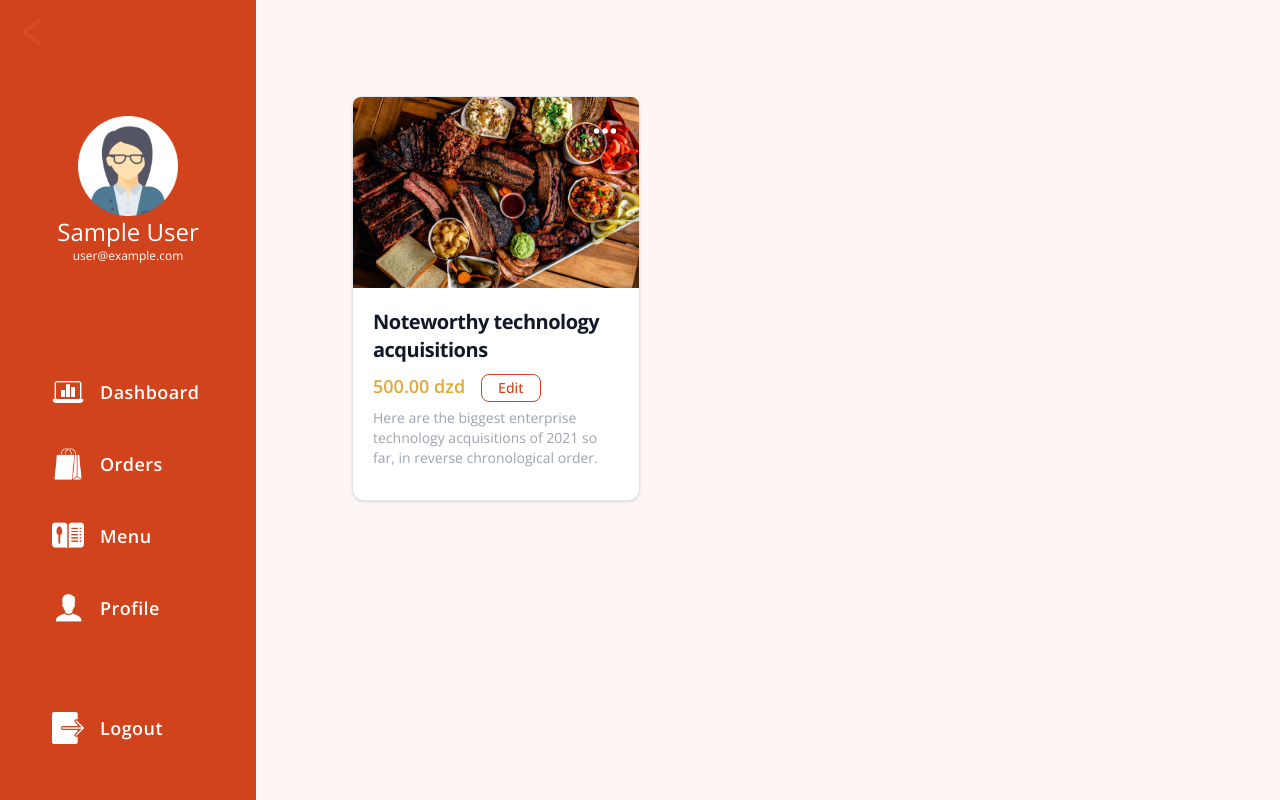
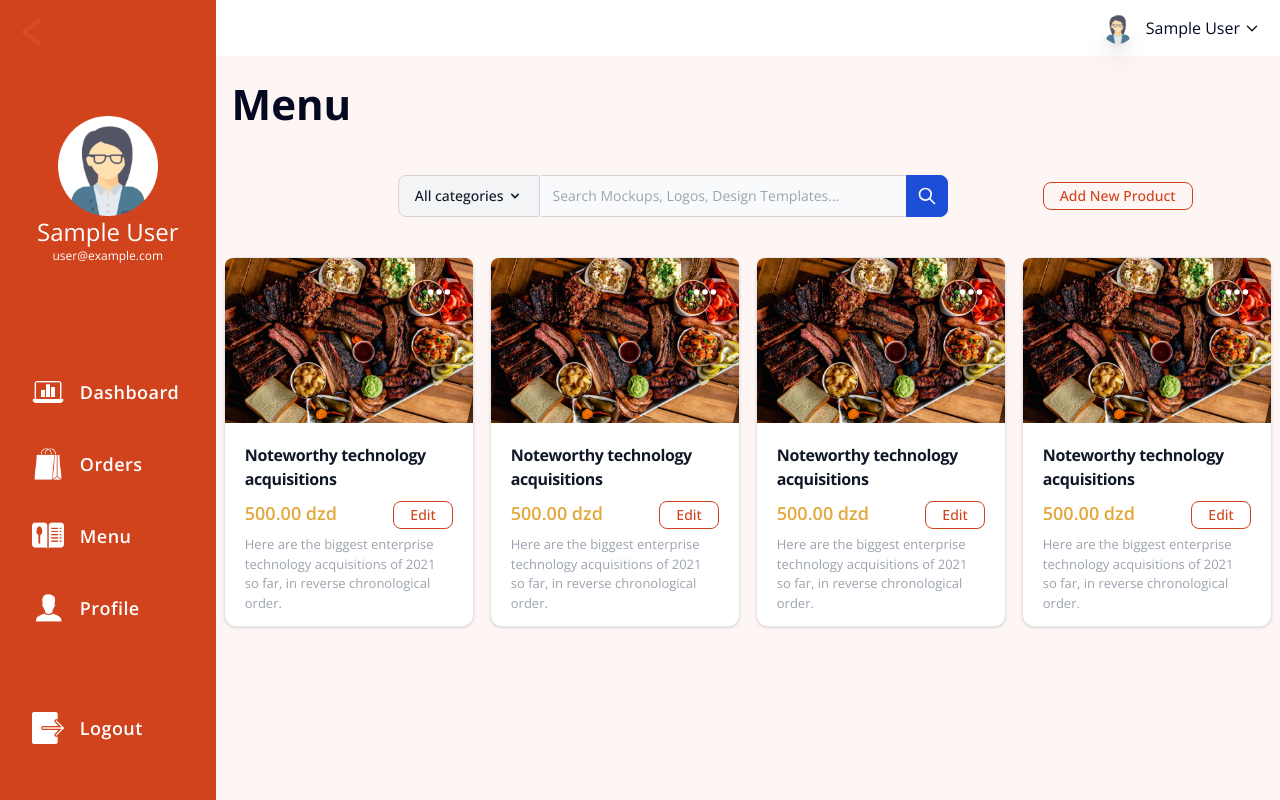
Before and after one commit to ilyesomrimoh/Restaurent-Project, a React (Create React App) app: page /dashboard/menu in a window 1280 px wide. Built offline with nearby package versions, Linux system fonts and the light colour scheme; no server answers; sample sign-in values are in the browser's storage.

Commit message:
some changes

```diff
--- a/src/components/Dashboard/FoodCard.jsx
+++ b/src/components/Dashboard/FoodCard.jsx
@@ -5,7 +5,7 @@ const FoodCard = () => {
     const toggleDrop = () => setShowDrop(!showDrop);
   return (
 
-<div class="w-72 h-fit h-max-[390px] bg-white border  rounded-xl shadow m-24 relative">
+<div class="w-[250px] h-[370px]  bg-white border  rounded-xl shadow  relative">
 <div class="flex  justify-end w-full px-4 pt-4 absolute z-10">
         <button id="dropdownButton" data-dropdown-toggle="dropdown" class="inline-block text-white hover:bg-white  hover:text-[var(--primary-color)] focus:ring-4 focus:outline-none focus:ring-white rounded-lg  p-1" type="button" onClick={toggleDrop}>
             <svg class="w-7 h-7" aria-hidden="true" fill="currentColor" viewBox="0 0 20 20" xmlns="http://www.w3.org/2000/svg"><path d="M6 10a2 2 0 11-4 0 2 2 0 014 0zM12 10a2 2 0 11-4 0 2 2 0 014 0zM16 12a2 2 0 100-4 2 2 0 000 4z"></path></svg>
@@ -25,17 +25,17 @@ const FoodCard = () => {
         </div>)}
     </div>
     <a href="#">
-        <img className='h-44 w-72 bg-cover rounded-t-xl' class="rounded-t-lg" src="/images/Assets/food.jpg" alt="" />
+        <img className='h-44 w-72 bg-cover rounded-t-xl brightness-90' class="rounded-t-lg" src="/images/Assets/food.jpg" alt="" />
     </a>
     <div class="p-5">
         <a href="#">
-            <h5 class="mb-2 text-xl font-bold tracking-tight text-gray-900 ">Noteworthy technology acquisitions </h5>
+            <h5 class="mb-2 text-base font-bold tracking-tight text-gray-900 ">Noteworthy technology acquisitions </h5>
         </a>
-        <div className='flex gap-4 items-center mb-1'>
+        <div className='flex gap-4 items-center mb-1 justify-between'>
         <p className='text-[var(--caution-color)] font-semibold text-lg mb-1'>500.00 dzd</p>
-        <button type="button" class="text-[var(--primary-color)] hover:text-white border border-[var(--primary-color)] hover:bg-[var(--primary-color)]  font-medium rounded-lg text-sm px-4 py-[3px] text-center    hover:text-white ">Edit</button>
+        <button type="button" class="text-[var(--primary-color)] hover:text-white border border-[var(--primary-color)] hover:bg-[var(--primary-color)]  font-medium rounded-lg text-sm px-4 py-[3px] text-center ">Edit</button>
         </div>
-        <p class="mb-3 font-normal text-sm text-gray-400">Here are the biggest enterprise technology acquisitions of 2021 so far, in reverse chronological order.</p>
+        <p class="mb-3 font-normal text-[13px] text-gray-400">Here are the biggest enterprise technology acquisitions of 2021 so far, in reverse chronological order.</p>
 
     </div>
 </div>
--- a/src/components/Dashboard/Menu.jsx
+++ b/src/components/Dashboard/Menu.jsx
@@ -1,10 +1,48 @@
 import React from 'react'
 import FoodCard from './FoodCard'
+import NavBar from './NavBar'
 
 const Menu = () => {
   return (
-    <div>
+    <div className='w-full'>
+      <NavBar />
+      <h2 className='font-bold m-4 mb-7'>Menu</h2>
+    <div className='flex justify-around items-center m-10'>
+      <div></div>
+      <div class="flex w-[550px]">
+        <button id="dropdown-button" data-dropdown-toggle="dropdown" class="flex-shrink-0 z-10 inline-flex items-center py-2.5 px-4 text-sm font-medium text-center text-gray-900 bg-gray-100 border border-gray-300 rounded-l-lg hover:bg-gray-200 focus:ring-4 focus:outline-none focus:ring-gray-100  dark:hover:bg-gray-600 dark:focus:ring-gray-700  dark:border-gray-600" type="button">All categories <svg aria-hidden="true" class="w-4 h-4 ml-1" fill="currentColor" viewBox="0 0 20 20" xmlns="http://www.w3.org/2000/svg"><path fill-rule="evenodd" d="M5.293 7.293a1 1 0 011.414 0L10 10.586l3.293-3.293a1 1 0 111.414 1.414l-4 4a1 1 0 01-1.414 0l-4-4a1 1 0 010-1.414z" clip-rule="evenodd"></path></svg></button>
+        <div id="dropdown" class="z-10 hidden bg-white divide-y divide-gray-100 rounded-lg shadow w-44 dark:bg-gray-700">
+            <ul class="py-2 text-sm text-gray-700 dark:text-gray-200" aria-labelledby="dropdown-button">
+            <li>
+                <button type="button" class="inline-flex w-full px-4 py-2 hover:bg-gray-100  dark:hover:text-white">Mockups</button>
+            </li>
+            <li>
+                <button type="button" class="inline-flex w-full px-4 py-2 hover:bg-gray-100  dark:hover:text-white">Templates</button>
+            </li>
+            <li>
+                <button type="button" class="inline-flex w-full px-4 py-2 hover:bg-gray-100  dark:hover:text-white">Design</button>
+            </li>
+            <li>
+                <button type="button" class="inline-flex w-full px-4 py-2 hover:bg-gray-100  dark:hover:text-white">Logos</button>
+            </li>
+            </ul>
+        </div>
+        <div class="relative w-full">
+            <input type="search" id="search-dropdown" class="block p-2.5 w-full z-20 text-sm text-gray-900 bg-gray-50 rounded-r-lg border-l-gray-50 border-l-2 border border-gray-300 focus:ring-blue-500 focus:border-blue-500  " placeholder="Search Mockups, Logos, Design Templates..." required />
+            <button type="submit" class="absolute top-0 right-0 p-2.5 text-sm font-medium text-white bg-blue-700 rounded-r-lg border border-blue-700 hover:bg-blue-800 focus:ring-4 focus:outline-none focus:ring-blue-300">
+                <svg aria-hidden="true" class="w-5 h-5" fill="none" stroke="currentColor" viewBox="0 0 24 24" xmlns="http://www.w3.org/2000/svg"><path stroke-linecap="round" stroke-linejoin="round" stroke-width="2" d="M21 21l-6-6m2-5a7 7 0 11-14 0 7 7 0 0114 0z"></path></svg>
+                <span class="sr-only">Search</span>
+            </button>
+        </div>
+    </div>
+    <button type="button" class="text-[var(--primary-color)] hover:text-white border border-[var(--primary-color)] hover:bg-[var(--primary-color)]  font-medium rounded-lg text-sm px-4 py-[3px] text-center ">Add New Product</button>
+    </div>
+    <div className='grid grid-cols-1  md:grid-cols-2 lg:grid-cols-3 xl:grid-cols-4 w-fit gap-4 ml-auto mr-auto'>
       < FoodCard />
+      < FoodCard />
+      < FoodCard />
+      < FoodCard />
+    </div>
     </div>
   )
 }
--- a/src/components/Dashboard/OverviewCard.jsx
+++ b/src/components/Dashboard/OverviewCard.jsx
@@ -3,7 +3,7 @@ import React from 'react'
 const OverviewCard = ({title ,content}) => {
   return (
     <div className='flex justify-between items-center gap-4 bg-white w-72 h-43 rounded-2xl p-5 pb-8 pt-8 shadow-lg transition-transform delay-300 hover:scale-105'>
-      <div className='basis-14'><img src="./images/icons/icons8-shopping-bag-100.png" className='w-full' alt="test" />
+      <div className='basis-14'><img src="/images/icons/icons8-shopping-bag-100.png" className='w-full' alt="test" />
       </div>
       <div className='flex gap-6  flex-col justify-between'>
 
--- a/src/components/Dashboard/UserNav.jsx
+++ b/src/components/Dashboard/UserNav.jsx
@@ -14,7 +14,7 @@ const UserNav = ({img }) => {
         <img  className='w-8 shadow-xl  rounded-full' src={img} alt="" />
        <div className='flex items-center gap-1 cursor-pointer' onClick={toggleMenu}  >
        <h4>{user && user.displayName}</h4>
-        <img className=' arrow w-4 -rotate-90   left-1' src="./images/icons/icons8-less-than-100 (2).png" alt=""   />
+        <img className=' arrow w-4 -rotate-90   left-1' src="/images/icons/icons8-less-than-100 (2).png" alt=""   />
        </div>
        {showMenu && (
         <div className="absolute z-10 w-64 p-4 mt-2 bg-white shadow-xl top-10 right-3">
```
